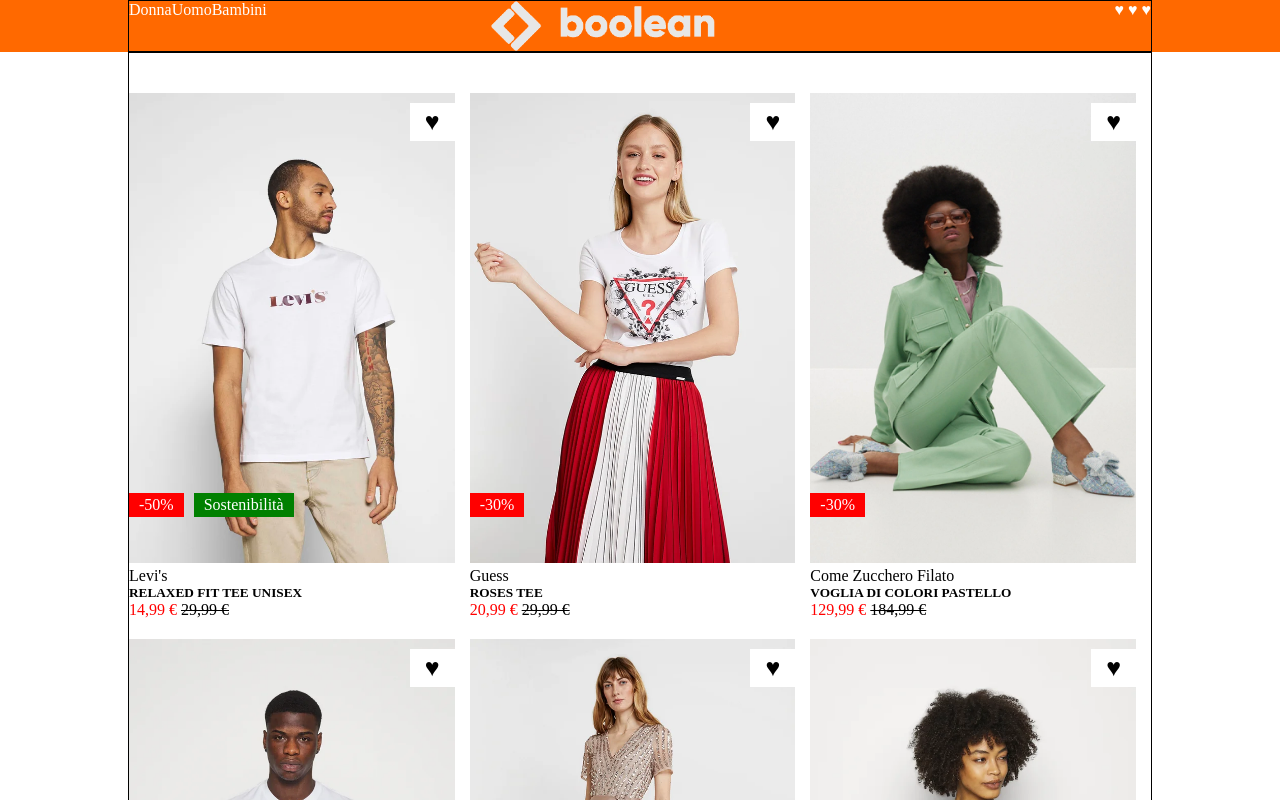
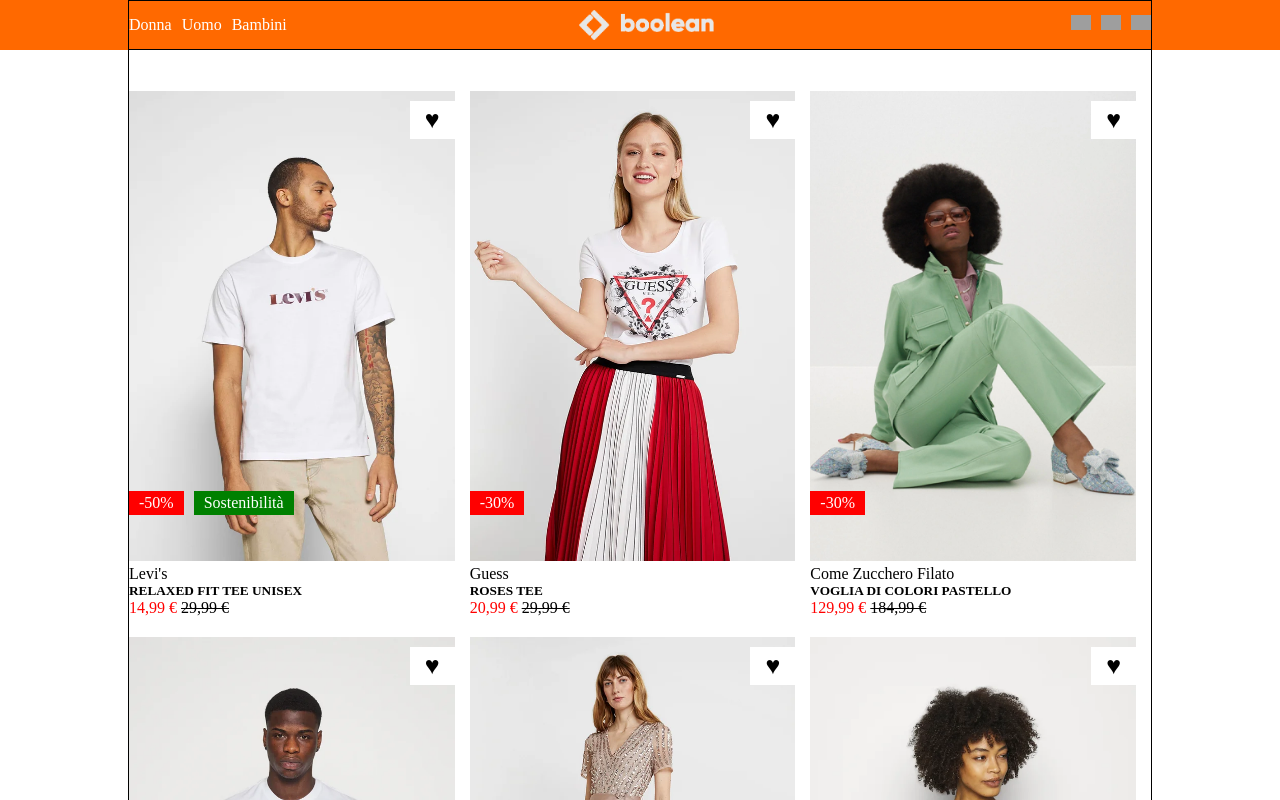
Before and after one commit to LuigiRiva99/html-css-boolando, a plain HTML site: page index.html in a window 1280 px wide. Shown: the top 800 px of the page. Drawn offline with Linux system fonts and the light colour scheme; grey boxes are pictures that could not be loaded.

Commit message:
Fix header

```diff
--- a/index.html
+++ b/index.html
@@ -24,11 +24,10 @@
                 <div class="header-logo">
                     <img  src="./img/boolean-logo.png" alt="Boolean logo">
                 </div>
-
-                <div class="account">
-                    <a href="#">&hearts;</a>
-                    <a href="#">&hearts;</a>
-                    <a href="#">&hearts;</a>
+                 <div class="account">
+                    <a class="account-icons" href="#"><img src="https://img.icons8.com/fluency-systems-regular/48/FFFFFF/guest-male.png" alt=""></a>
+                    <a class="account-icons" href="#"><img src="https://img.icons8.com/ios/50/FFFFFF/like--v1.png" alt=""></a>
+                    <a class="account-icons" href="#"><img src="https://img.icons8.com/ios-filled/50/FFFFFF/shopping-bag.png" alt=""></a>
                 </div>
             </div>
         </nav>
--- a/style.css
+++ b/style.css
@@ -32,11 +32,21 @@ ol {
 .page-header .row {
     display: flex;
     justify-content: space-between;
+    align-items: center;
+    height: 100%;
 }
 
 .category {
     display: flex;
+    gap: 10px;
 }
+
+.account {
+    display: flex;
+    gap: 10px;
+}
+
+
 
 .row {
     display: flex;
@@ -103,13 +113,29 @@ ol {
 /* STYLE */
 
 .header-logo{
-    width: 400px;
-    height: 50px;
+    width: 200px;
+    height: 30px;
 }
 
 .page-header{
     background-color: #FF6900;
     color: white;
+    position: fixed;
+    width: 100%;
+    z-index: 9999;
+}
+
+.page-header .container{
+    height: 50px;
+}
+
+.product-page .container{
+    padding-top: 50px;
+}
+
+.account-icons {
+    height: 20px;
+    width: 20px;
 }
 
 .discount, .label{
```
